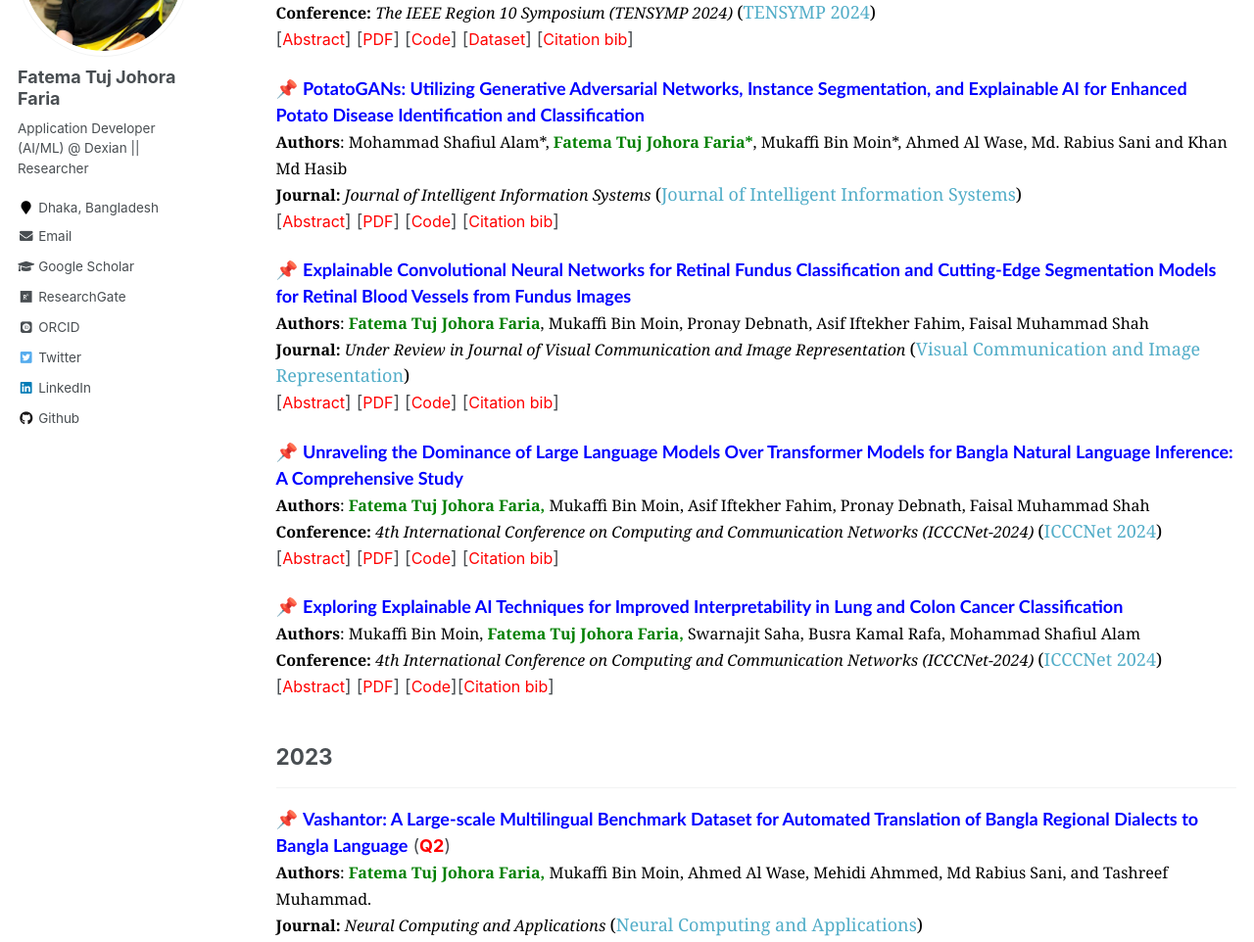
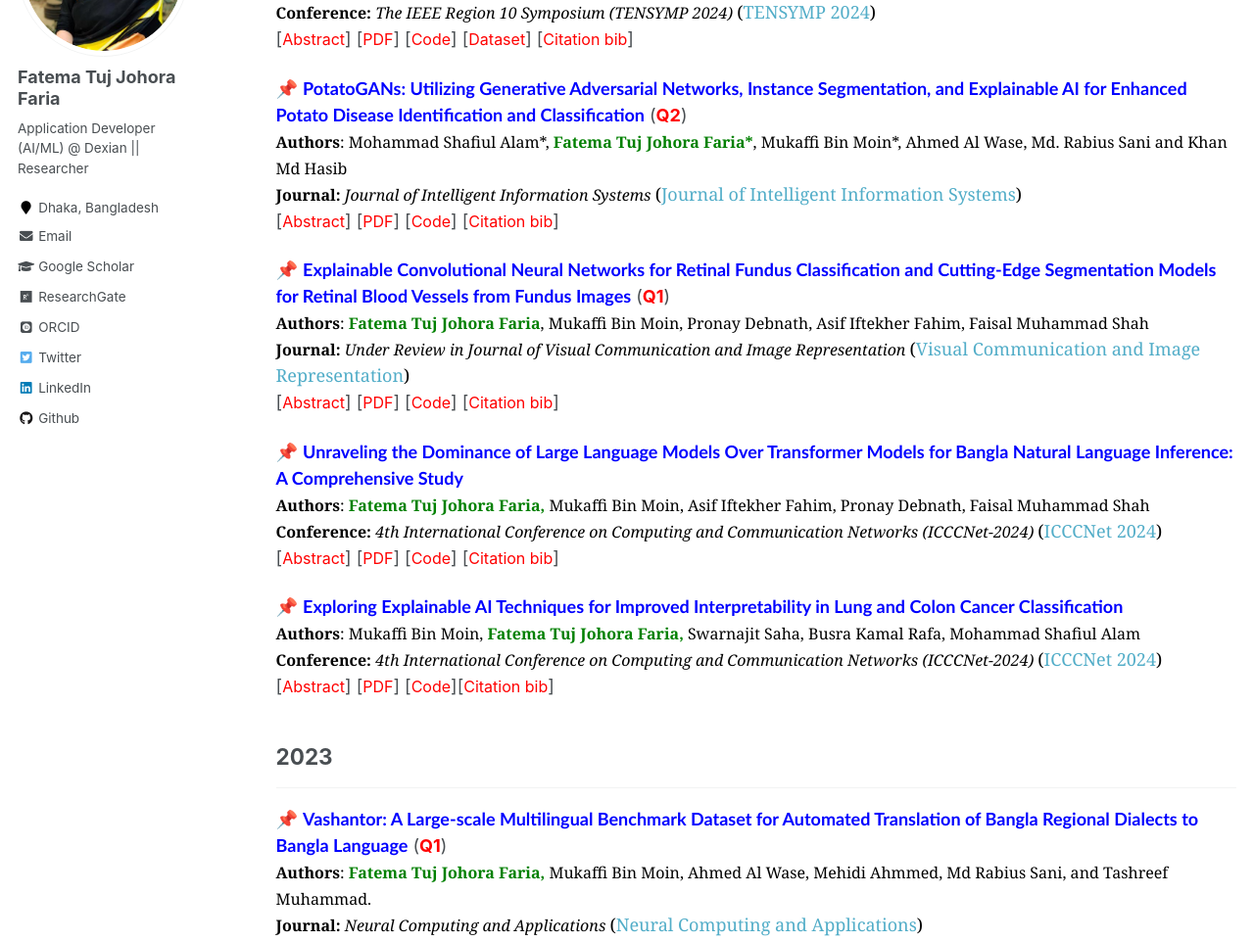
Before and after one commit to fatemafaria142/fatemafaria142.github.io, a Jekyll site: the page built from _pages/publications.md, in a window 1280 px wide and 1400 px high, scrolled down 1287 px. Shown: the part 153-1115 px from the top of the window at 98% size. Built offline with Jekyll 4.4.1, drawn with Linux system fonts in a browser that asks for light colours; some web fonts are replaced.

Commit message:
Changed to publications

```diff
--- a/_pages/publications.md
+++ b/_pages/publications.md
@@ -190,7 +190,7 @@ author_profile: true
 </div>
 
 <!-- Paper 04 -->
-📌 [<span style="color:blue;font-family:Trebuchet MS;">**PotatoGANs: Utilizing Generative Adversarial Networks, Instance Segmentation, and Explainable AI for Enhanced Potato Disease Identification and Classification**</span>](https://arxiv.org/abs/2405.07332) <br>
+📌 [<span style="color:blue;font-family:Trebuchet MS;">**PotatoGANs: Utilizing Generative Adversarial Networks, Instance Segmentation, and Explainable AI for Enhanced Potato Disease Identification and Classification**</span>](https://arxiv.org/abs/2405.07332) (<span style="color:red"><strong>Q2</strong></span>)<br>
 <span style="color:black;font-family:Georgia">
 	<font size="3"><strong>Authors</strong>: Mohammad Shafiul Alam*, <strong style="color:green">Fatema Tuj Johora Faria*</strong>, Mukaffi Bin Moin*, Ahmed Al Wase, Md. Rabius Sani and Khan Md Hasib</font>
 </span>
@@ -225,7 +225,7 @@ author_profile: true
 
 
 <!-- Paper 03 -->
-📌 [<span style="color:blue;font-family:Trebuchet MS;">**Explainable Convolutional Neural Networks for Retinal Fundus Classification and Cutting-Edge Segmentation Models for Retinal Blood Vessels from Fundus Images**</span>](https://arxiv.org/abs/2405.07338) <br>
+📌 [<span style="color:blue;font-family:Trebuchet MS;">**Explainable Convolutional Neural Networks for Retinal Fundus Classification and Cutting-Edge Segmentation Models for Retinal Blood Vessels from Fundus Images**</span>](https://arxiv.org/abs/2405.07338) (<span style="color:red"><strong>Q1</strong></span>)<br>
 <span style="color:black;font-family:Georgia">
 	<font size="3"><strong>Authors</strong>: <strong style="color:green">Fatema Tuj Johora Faria</strong>, Mukaffi Bin Moin, Pronay Debnath, Asif Iftekher Fahim, Faisal Muhammad Shah</font>
 </span>
@@ -334,7 +334,7 @@ author_profile: true
 
 
 <!-- Paper 01 -->
-📌 [<span style="color:blue;font-family:Trebuchet MS;">**Vashantor: A Large-scale Multilingual Benchmark Dataset for Automated Translation of Bangla Regional Dialects to Bangla Language**</span>](https://arxiv.org/abs/2311.11142) (<span style="color:red"><strong>Q2</strong></span>)<br>
+📌 [<span style="color:blue;font-family:Trebuchet MS;">**Vashantor: A Large-scale Multilingual Benchmark Dataset for Automated Translation of Bangla Regional Dialects to Bangla Language**</span>](https://arxiv.org/abs/2311.11142) (<span style="color:red"><strong>Q1</strong></span>)<br>
 <span style="color:black;font-family:Georgia">
 	<font size="3"><strong>Authors</strong>: <strong style="color:green">Fatema Tuj Johora Faria,</strong> Mukaffi Bin Moin, Ahmed Al Wase, Mehidi Ahmmed, Md Rabius Sani, and Tashreef Muhammad.</font>
 </span>
```
